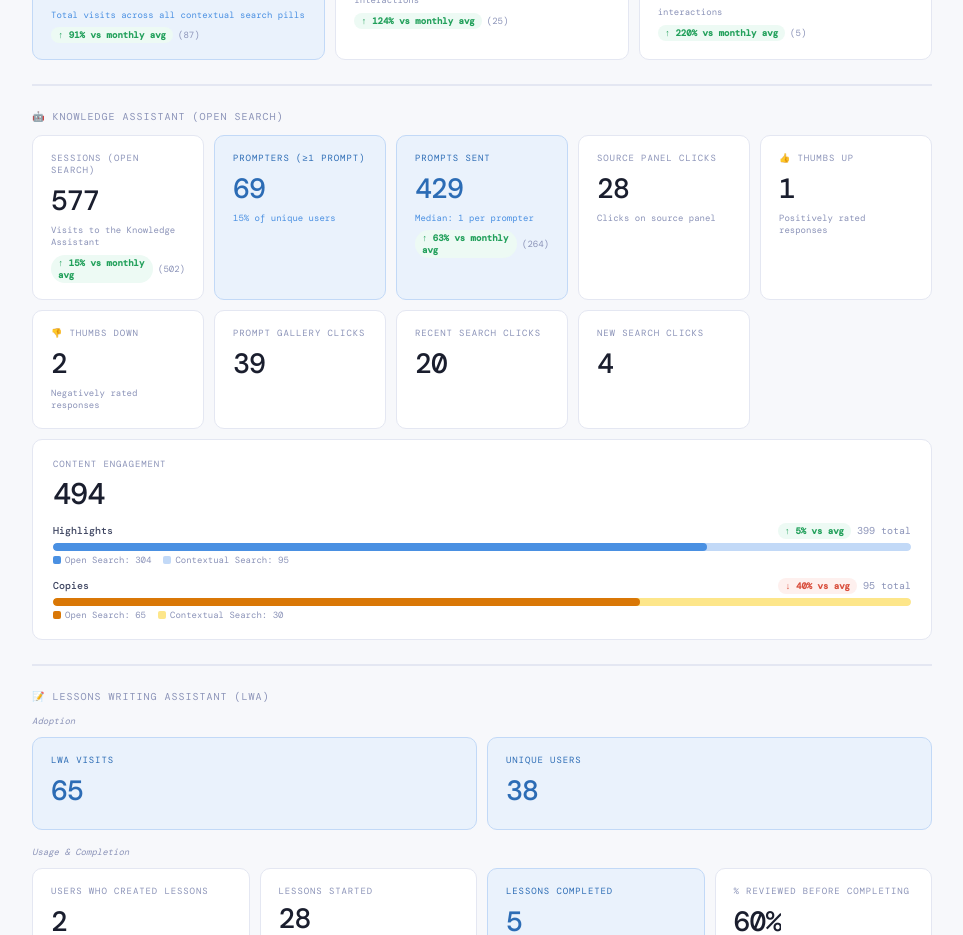
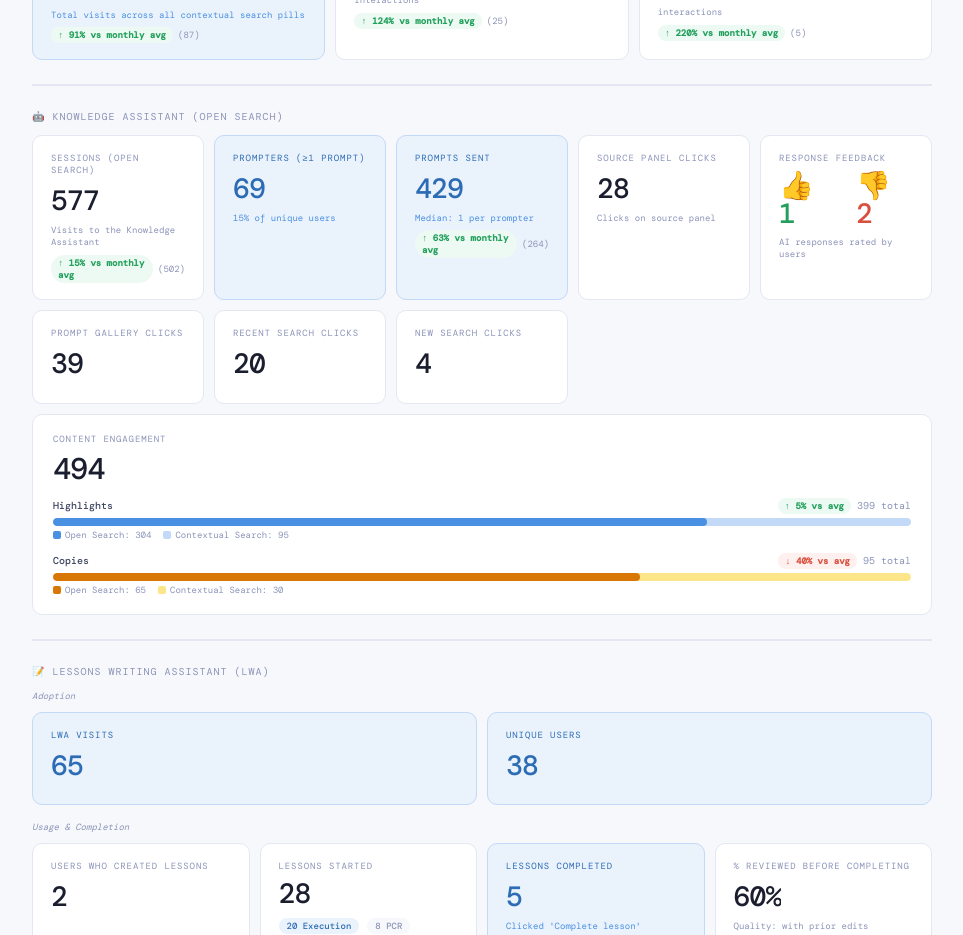
Before and after one commit to jimenasalinasg/KPsmoketest, a React (Vite) app: page / in a window 1280 px wide. Shown: the part 1200-2135 px from the top of the page, without its empty margins (158-1121 px from the left). Built offline with nearby package versions, Linux system fonts and the light colour scheme; a web font is replaced by a local one.

Commit message:
Update App.jsx

```diff
--- a/src/App.jsx
+++ b/src/App.jsx
@@ -999,8 +999,18 @@ function Monthly() {
           <MCard label="Prompters (≥1 prompt)" value={String(APRIL.prompters)} desc={`${Math.round(APRIL.prompters/APRIL.users*100)}% of unique users`} accent />
           <MCard label="Prompts sent" value={String(APRIL.prompts)} desc="Median: 1 per prompter" accent bench={BENCH.monthly.prompts} />
           <MCard label="Source panel clicks" value={String(APRIL.sourceClicks)} desc="Clicks on source panel" />
-          <MCard label="👍 Thumbs Up" value={String(APRIL.thumbsUp)} desc="Positively rated responses" />
-          <MCard label="👎 Thumbs Down" value={String(APRIL.thumbsDown)} desc="Negatively rated responses" />
+          <div style={{ background: SURF, border: `1px solid ${BDR}`, borderRadius: 10, padding: "16px 18px" }}>
+            <div style={{ fontSize: 9, textTransform: "uppercase", letterSpacing: "0.1em", color: INK3, marginBottom: 8 }}>Response Feedback</div>
+            <div style={{ display: "flex", gap: 20, alignItems: "baseline" }}>
+              <div>
+                <div style={{ fontSize: 28, fontWeight: 500, color: GREEN, letterSpacing: "-0.03em", lineHeight: 1 }}>👍 {APRIL.thumbsUp}</div>
+              </div>
+              <div>
+                <div style={{ fontSize: 28, fontWeight: 500, color: RED, letterSpacing: "-0.03em", lineHeight: 1 }}>👎 {APRIL.thumbsDown}</div>
+              </div>
+            </div>
+            <div style={{ fontSize: 9, color: INK3, marginTop: 8 }}>AI responses rated by users</div>
+          </div>
           <MCard label="Prompt Gallery clicks" value={String(APRIL.promptGalleryClicks)} />
           <MCard label="Recent Search clicks" value={String(APRIL.recentSearchClicks)} />
           <MCard label="New Search clicks" value={String(APRIL.newSearchClicks)} />
```
